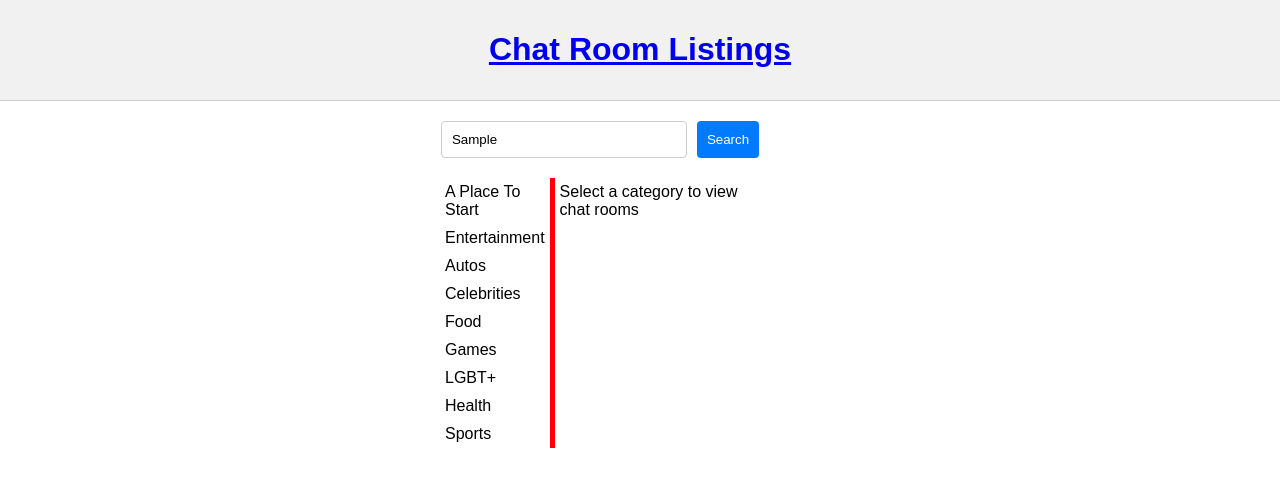
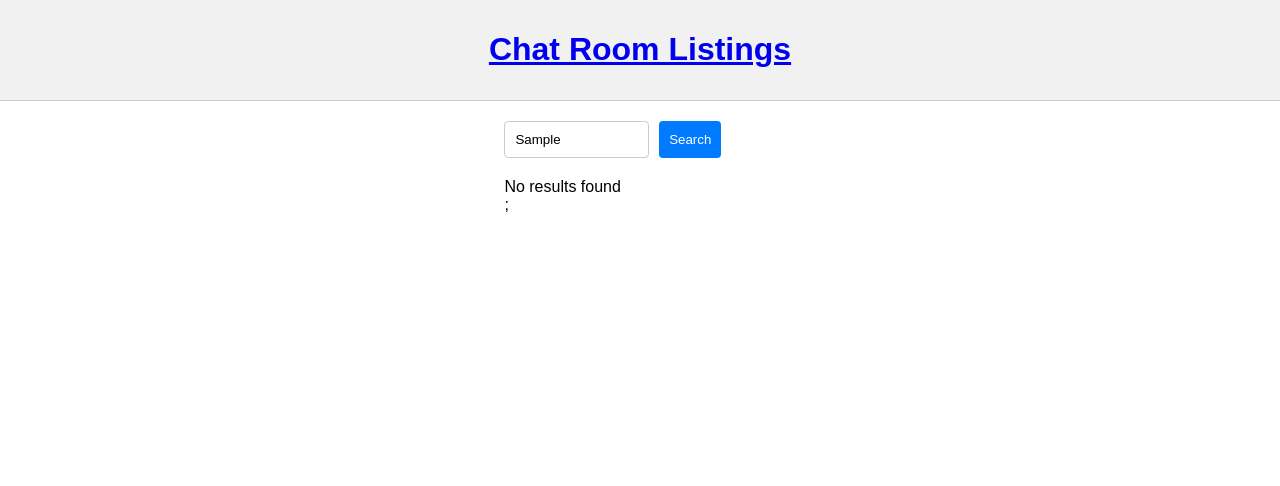
Before and after one commit to jgl3hb/ceebee, a React (Create React App) app: page / in a window 1280 px wide. Both pictures are taken after typing "Sample" into the empty fields and a click on the button "Search". Shown: the top 486 px of the page. Built offline with nearby package versions, Linux system fonts and the light colour scheme.

Commit message:
handleSearch function logic

```diff
--- a/src/components/HomePage/HomePage.js
+++ b/src/components/HomePage/HomePage.js
@@ -2,17 +2,47 @@ import React, { useState } from 'react';
 import SearchBar from '../SearchBar/SearchBar';
 import ChatRoom from '../ChatRoom/ChatRoom';
 import CategoryList from '../CategoryList/CategoryList';
-import RoomList from '../RoomList/RoomList';
+import RoomList, { rooms } from '../RoomList/RoomList';
 
 const HomePage = () => {
   const [selectedCategory, setSelectedCategory] = useState('');
+  const [searchTerm, setSearchTerm] = useState('');
+  const [searchResults, setSearchResults] = useState('')
+
+  const handleSearch = () => {
+    const results = [];
+    Object.keys(rooms).forEach((category) => {
+      rooms[category].forEach((room) => {
+        if (category.toLowerCase().includes(searchTerm.toLowerCase()) || room.toLowerCase().includes(searchTerm.toLowerCase())) {
+          results.push({ category, room})
+        };
+      });
+    });
+    setSearchResults(results);
+  }
 
   return (
     <div className='main-content'>
-      <SearchBar />
+      <SearchBar searchTerm={searchTerm} setSearchTerm={setSearchTerm} handleSearch={handleSearch}/>
       <div className='content'>
-        <CategoryList onCategoryClick={setSelectedCategory} />
-        <RoomList selectedCategory={selectedCategory} />
+        {searchTerm ? (
+          <div className='search-results'>
+            {searchResults.length > 0 ? (
+              searchResults.map((result, index) => (
+                <div key={index} className='search-results'>
+                  {result.category}: {result.room}
+                </div>
+              ))
+              ) : (
+              <div>No results found</div>
+            )};
+            </div>
+        ) : (
+          <>
+            <CategoryList onCategoryClick={setSelectedCategory} />
+            <RoomList selectedCategory={selectedCategory} />
+          </>
+          )}
       </div>
     </div>
   );
--- a/src/components/RoomList/RoomList.js
+++ b/src/components/RoomList/RoomList.js
@@ -1,9 +1,9 @@
 // src/components/RoomList.js
 import React from 'react';
 import { useNavigate } from 'react-router-dom';
-import './RoomList.css';  // Import the CSS file
+import './RoomList.css';
 
-const rooms = {
+export const rooms = {
   'A Place To Start': ['The Crash Pad', 'Coffee Katch', 'The Cafe', 'Groove Lounge'],
   'Entertainment': ['Art Chat', 'Music Talk', 'Film Buffs'],
   'Autos': ['Car Enthusiasts', 'Motorcycle Riders', 'Auto Repair'],
--- a/src/components/SearchBar/SearchBar.js
+++ b/src/components/SearchBar/SearchBar.js
@@ -2,11 +2,21 @@
 import React from 'react';
 import './SearchBar.css'
 
-const SearchBar = () => {
+const SearchBar = ({ searchTerm, setSearchTerm, handleSearch}) => {
   return (
     <div className="search-bar">
-      <input type="text" placeholder="Search All Chats by Topic" />
-      <button>Search</button>
+      <input
+        type="text"
+        placeholder="Search All Chats by Topic"
+        value={searchTerm}
+        onChange={(e) => setSearchTerm(e.target.value)}
+        onKeyDown={(e) => {
+          if (e.key === 'Enter') {
+            handleSearch();
+          }
+        }}
+        />
+      <button onClick={handleSearch}>Search</button>
     </div>
   );
 };
```
